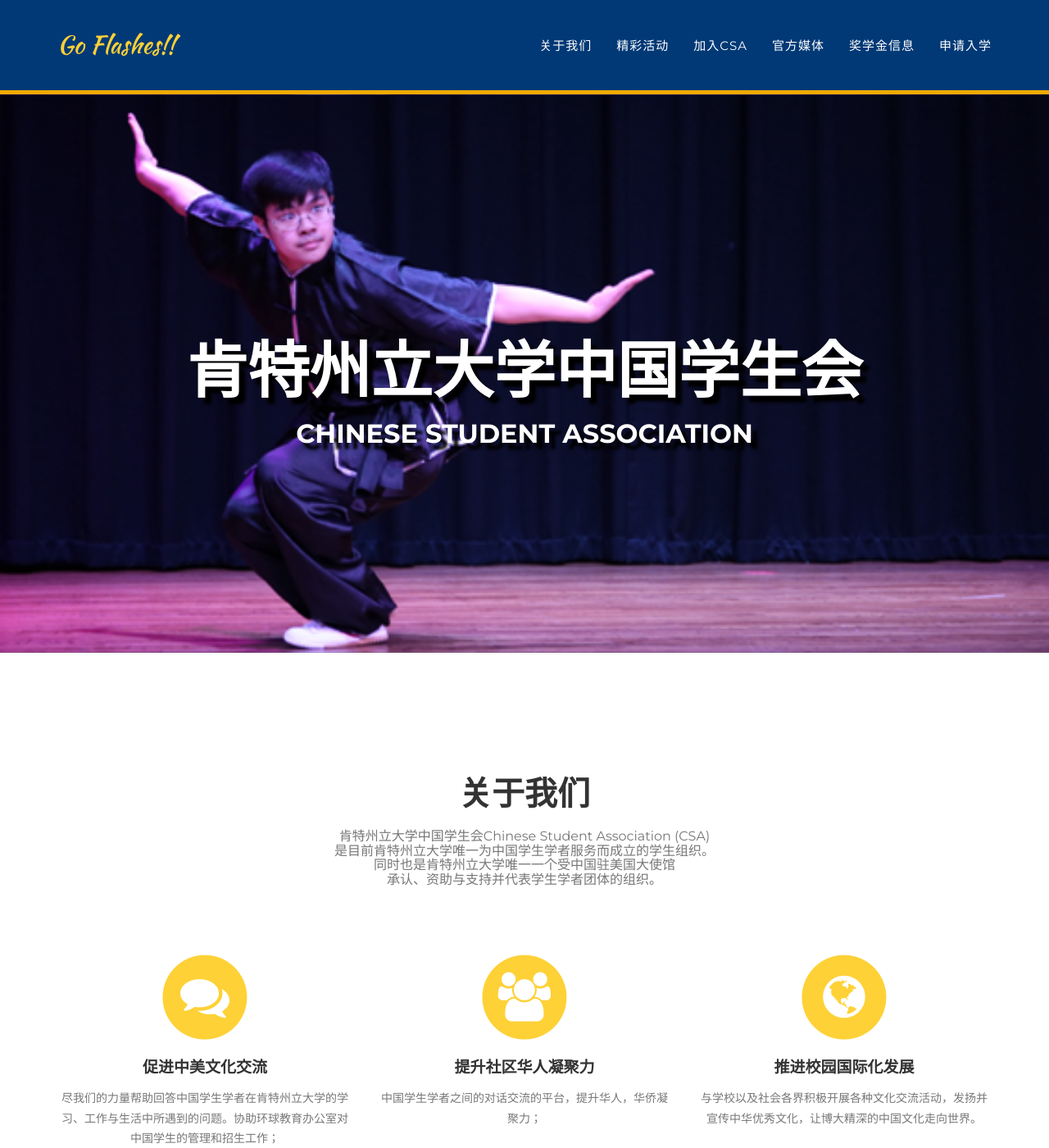
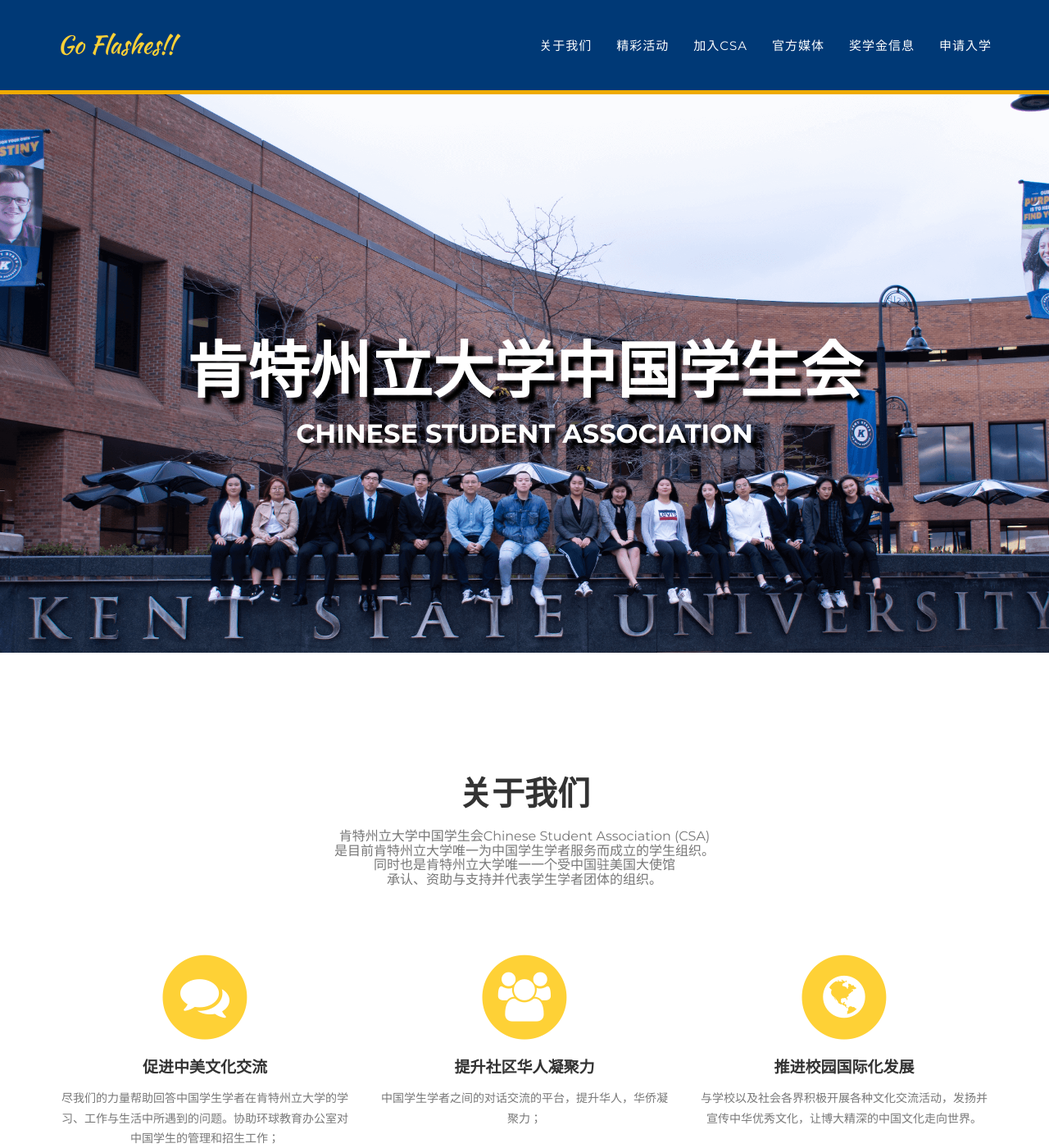
Before and after one commit to csakent/csakent.github.io, a Jekyll site: the page built from index.html, in a window 1280 px wide and 1400 px high. Shown: the whole window at 82% size. Built offline with Jekyll 4.4.1, drawn with Linux system fonts in a browser that asks for light colours; some web fonts are replaced.

Commit message:
change banner picture

```diff
--- a/_includes/css/agency.css
+++ b/_includes/css/agency.css
@@ -272,7 +272,7 @@
     text-align: center;
     color: #fff;
     background-attachment: scroll;
-    background-image: url('{{ site.baseurl }}/img/landingpage-wushu.png');
+    background-image: url('{{ site.baseurl }}/img/allmembers_official.png');
     background-position: center center;
     background-repeat: none;
     -webkit-background-size: cover;
```
Also changed, not shown: img/allmembers_official.png (added).
